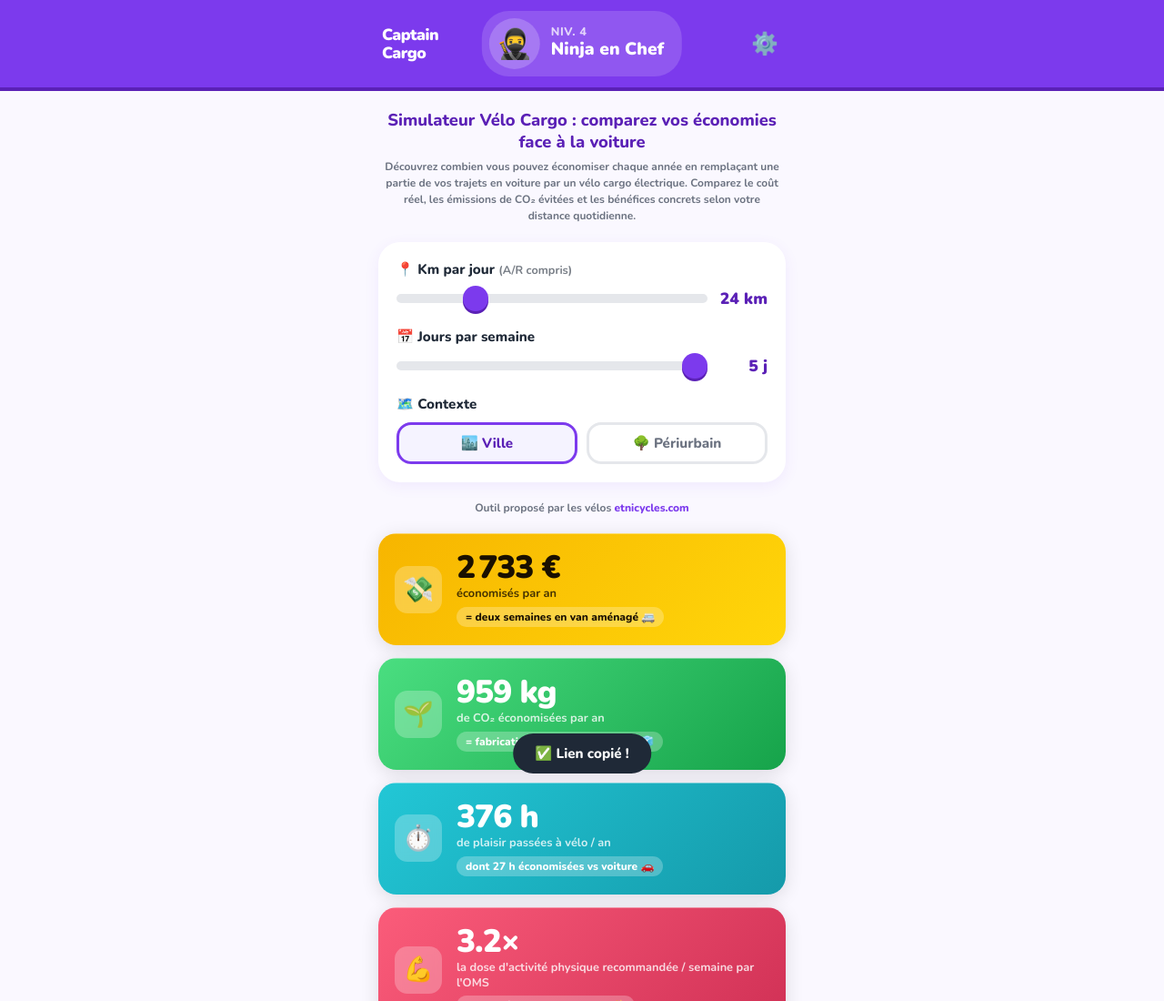
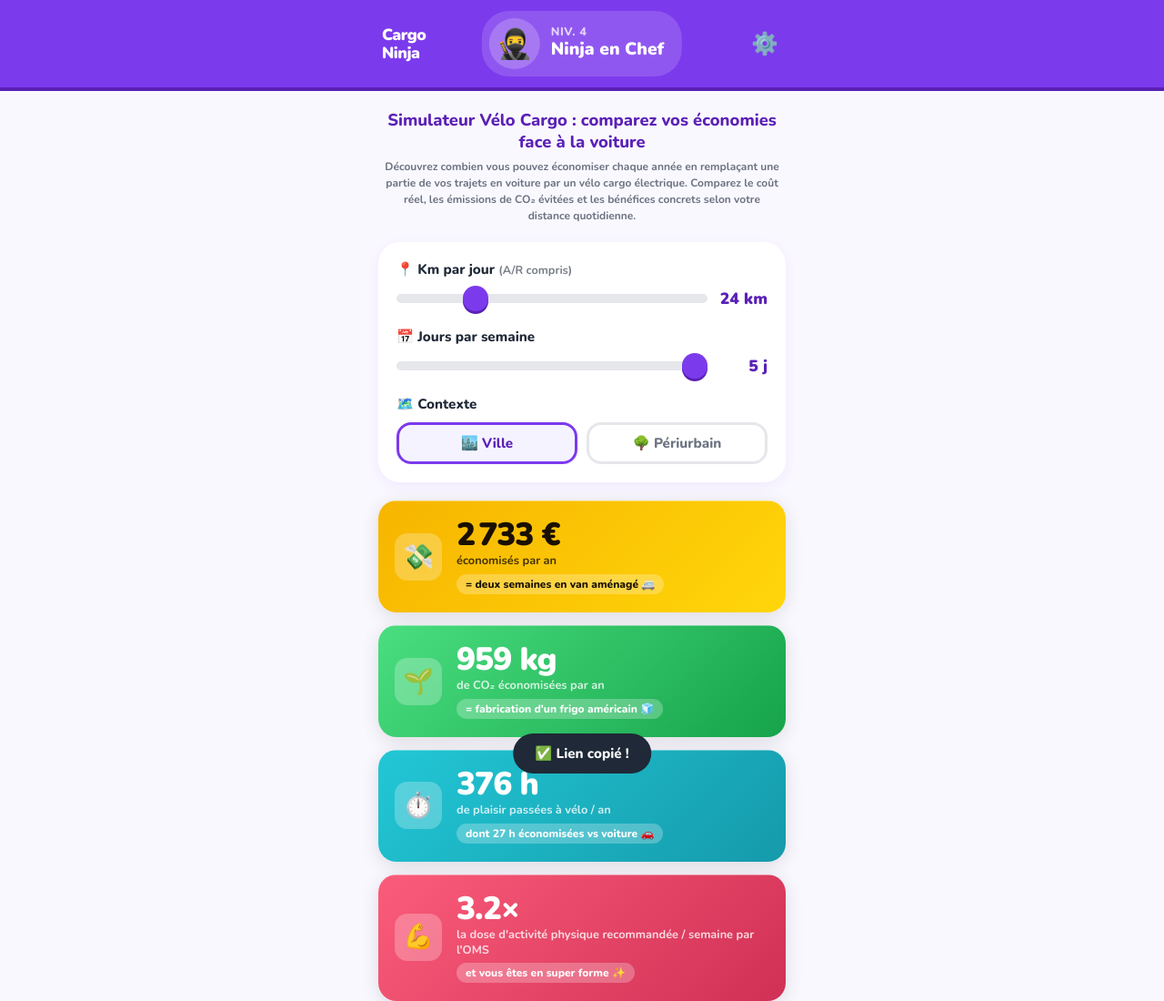
Before and after one commit to eedry/captaincargo, a website: page public/index.html in a window 1280 px wide. Shown: the top 1100 px of the page at 91% size. Drawn offline with nearby package versions, Linux system fonts and the light colour scheme.

Commit message:
feat: renomme logo en Cargo Ninja, supprime crédit du milieu

```diff
--- a/public/index.html
+++ b/public/index.html
@@ -40,7 +40,7 @@
 
   <header>
     <div class="header-inner">
-      <div class="logo">Captain<br>Cargo</div>
+      <div class="logo">Cargo<br>Ninja</div>
       <div class="ninja-badge" id="ninjaBadge">
         <div class="ninja-avatar" id="ninjaAvatar">🥷</div>
         <div class="ninja-info">
@@ -88,8 +88,6 @@
       </div>
 
     </section>
-
-    <p class="credit">Outil proposé par les vélos <a href="https://etnicycles.com" target="_blank">etnicycles.com</a></p>
 
     <section class="results">
 
```
